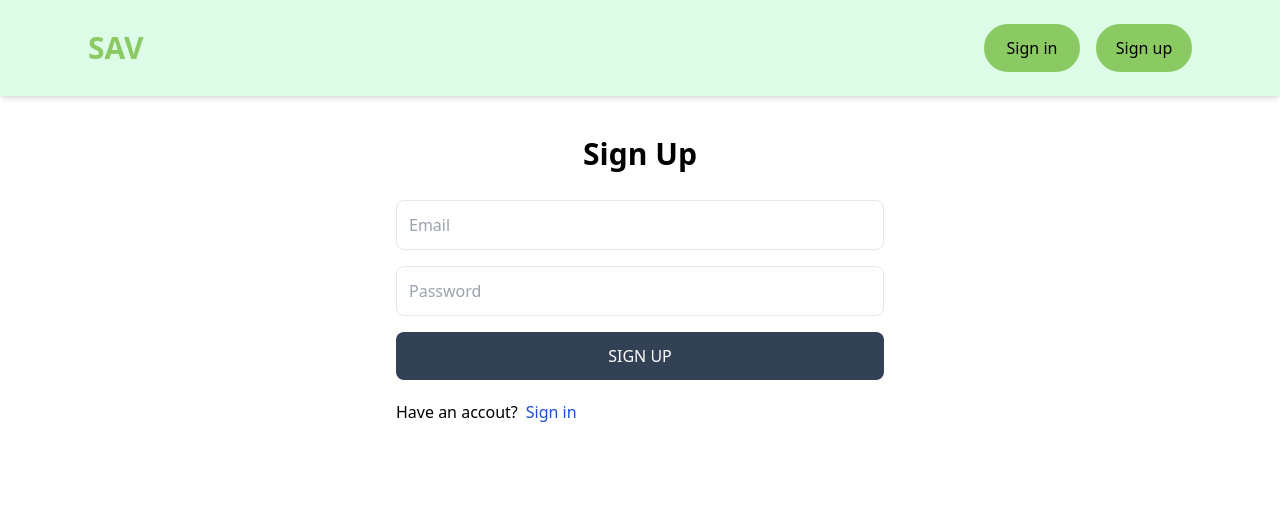
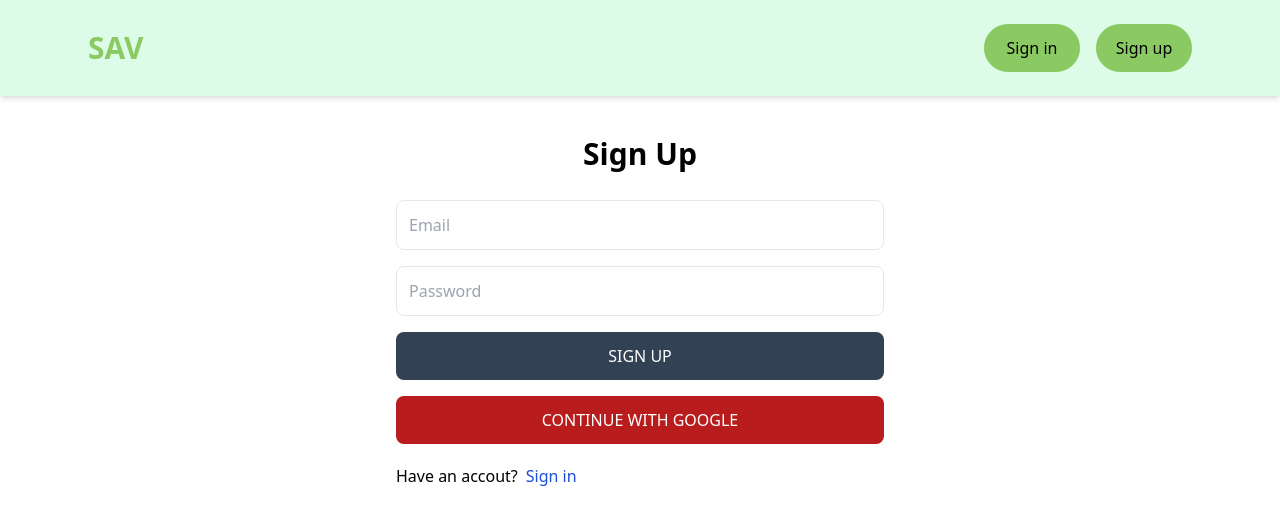
Before and after one commit to bikalpadhungana/flapcard, a React (Vite) app in the folder frontend/: page /sign-in in a window 1280 px wide. Shown: the top 524 px of the page. Built offline with nearby package versions, Linux system fonts and the light colour scheme.

Commit message:
google OAuth added

```diff
--- a/frontend/package.json
+++ b/frontend/package.json
@@ -10,6 +10,7 @@
     "preview": "vite preview"
   },
   "dependencies": {
+    "firebase": "^10.6.0",
     "react": "^18.2.0",
     "react-dom": "^18.2.0",
     "react-router-dom": "^6.19.0"
--- /dev/null
+++ b/frontend/src/components/google.auth.jsx
@@ -0,0 +1,38 @@
+import { GoogleAuthProvider, getAuth, signInWithPopup } from 'firebase/auth';
+import { app } from '../firebase';
+import { useAuthContext } from '../hooks/use.auth.context';
+import { useNavigate } from 'react-router-dom';
+
+export default function OAuth() {
+
+    const { dispatch } = useAuthContext();
+    const navigate = useNavigate();
+
+    const handleGoogleClick = async () => {
+        const provider = new GoogleAuthProvider();
+        const auth = getAuth(app);
+
+        const result = await signInWithPopup(auth, provider);
+
+        console.log(result);
+
+        const response = await fetch('/api/auth/google', {
+            method: 'POST',
+            headers: {
+                'Content-Type': 'application/json'
+            },
+            body: JSON.stringify({ username: result.user.displayName, email: result.user.email, userPhoto: result.user.photoURL })
+        });
+
+        const resData = await response.json();
+
+        dispatch({ type: 'SIGN_IN_SUCCESS', payload: resData });
+        localStorage.setItem('user', JSON.stringify(resData));
+
+        navigate('/home');
+    }
+
+    return (
+        <button onClick={handleGoogleClick} type="button" className="bg-red-700 text-white p-3 rounded-lg uppercase hover:opacity-95">Continue with google</button>
+    )
+}
--- /dev/null
+++ b/frontend/src/firebase.js
@@ -0,0 +1,19 @@
+// Import the functions you need from the SDKs you need
+import { initializeApp } from "firebase/app";
+// TODO: Add SDKs for Firebase products that you want to use
+// https://firebase.google.com/docs/web/setup#available-libraries
+
+// Your web app's Firebase configuration
+// For Firebase JS SDK v7.20.0 and later, measurementId is optional
+const firebaseConfig = {
+  apiKey: "AIzaSyBx_YrlBtvl5gJdTowLS-tpbgu5S0lZgVM",
+  authDomain: "nfc-webpage.firebaseapp.com",
+  projectId: "nfc-webpage",
+  storageBucket: "nfc-webpage.appspot.com",
+  messagingSenderId: "460092829444",
+  appId: "1:460092829444:web:bb9d9271c30497d913aa51",
+  measurementId: "G-5WP4R7XGRJ"
+};
+
+// Initialize Firebase
+export const app = initializeApp(firebaseConfig);
--- a/frontend/src/pages/Signin.jsx
+++ b/frontend/src/pages/Signin.jsx
@@ -1,5 +1,6 @@
 import { Link, useNavigate } from "react-router-dom";
 import { useState } from "react";
+import OAuth from "../components/google.auth";
 
 // user hooks
 import { useAuthContext } from "../hooks/use.auth.context";
@@ -55,6 +56,7 @@ export default function Signin() {
         <input type='text' placeholder='Email' className='border p-3 rounded-lg' id='email' onChange={(e) => {setEmail(e.target.value)}} />
         <input type='password' placeholder='Password' className='border p-3 rounded-lg' id='password' onChange={(e) => {setPassword(e.target.value)}} />
         <button disabled={loading} className='bg-slate-700 text-white p-3 rounded-lg uppercase hover:opacity-95 disabled:opacity-80'>{loading ? 'Loading...' : 'Sign Up'}</button>
+        <OAuth></OAuth>
       </form>
 
       <div className='flex gap-2 mt-5'>
--- a/frontend/src/pages/Signup.jsx
+++ b/frontend/src/pages/Signup.jsx
@@ -1,6 +1,7 @@
 import { Link, useNavigate } from "react-router-dom";
 import { useState } from "react";
 import validator from "validator";
+import OAuth from "../components/google.auth";
 
 // user hooks
 import { useAuthContext } from "../hooks/use.auth.context";
@@ -67,6 +68,7 @@ export default function Signup() {
         <input type='text' placeholder='Email' className='border p-3 rounded-lg' id='email' onChange={(e) => {setEmail(e.target.value)}} />
         <input type='password' placeholder='Password' className='border p-3 rounded-lg' id='password' onChange={(e) => {setPassword(e.target.value)}} />
         <button disabled={loading} className='bg-slate-700 text-white p-3 rounded-lg uppercase hover:opacity-95 disabled:opacity-80'>{loading ? 'Loading...' : 'Sign Up'}</button>
+        <OAuth></OAuth>
       </form>
 
       <div className='flex gap-2 mt-5'>
```
Also changed, not shown: 1 other file (tests, documents, lock files or other folders).
